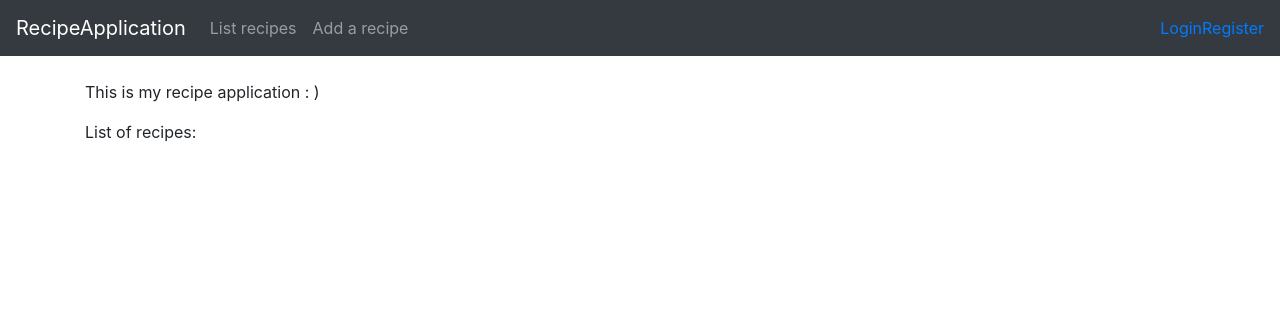
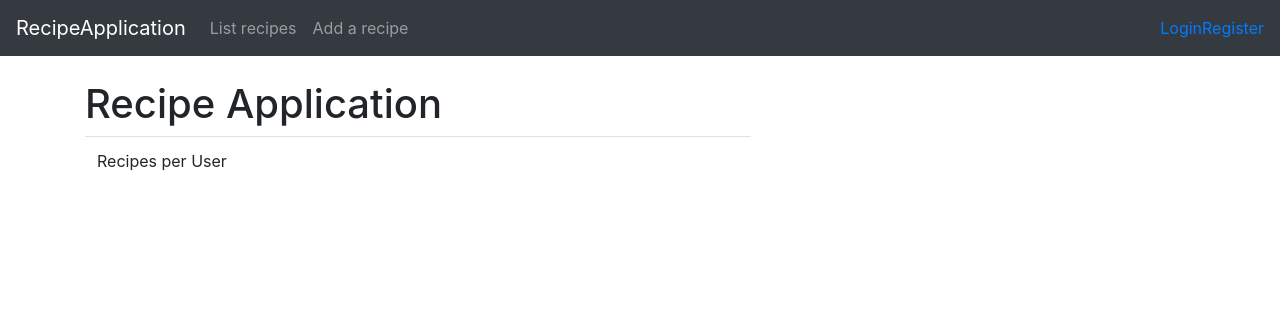
Before and after one commit to ssuihko/ElektroninenKeittokirja, a Flask app: page / in a window 1280 px wide. Shown: the top 316 px of the page. Run offline with Flask 2, Linux system fonts and the light colour scheme; data that the repository does not hold is empty; some libraries are stand-ins or nearby versions.

Commit message:
monimutkaisemman kyselyn alku

```diff
--- a/application/ingredient/models.py
+++ b/application/ingredient/models.py
@@ -1,5 +1,6 @@
 from application import db
 from application.recipes import models
+from sqlalchemy.sql import text
 class ingredient(db.Model):
 
     __tablename__ = "ingredient"
--- a/application/recipes/models.py
+++ b/application/recipes/models.py
@@ -26,32 +26,18 @@ class Recipes(db.Model):
 
 
     @staticmethod
-    def list_recipes():
-        stmt = text("SELECT name FROM recipes")
+    def find_users_with_recipes():
+        stmt = text("SELECT account.id, account.name, COUNT(recipes.id) AS recipes FROM account"
+                    " LEFT JOIN recipes ON recipes.account_id = account.id"
+                    " WHERE recipes.account_id = account.id"
+                    " GROUP BY account.id")
 
         res = db.engine.execute(stmt)
 
         response = []
 
         for row in res:
-
-            response.append({"name":row[0]})
-
-        return response
-
-    @staticmethod
-    def find_recipes_with_ingredient(id):
-        stmt = text("SELECT DISTINCT recipes.id, recipes.name "
-                    " FROM recipes, ingredient, recipe_ingredient WHERE ingredient.id = :param "
-                    " AND ingredient.id = recipe_ingredient.ingredient_id "
-                    " AND recipe_ingredient.recipe_id = recipes.id;").params(param=id)
-
-        res = db.engine.execute(stmt)
-
-        response = []
-
-        for row in res:
-            response.append({"id": row[0], "name": row[1]})
+            response.append({"id":row[0],"name": row[1], "recipes": row[2]})
 
         return response
 
--- a/application/templates/index.html
+++ b/application/templates/index.html
@@ -1,22 +1,27 @@
 {% extends "layout.html" %}
 
 {% block body %}
-  <p>
-    This is my recipe application : )
-  </p>
 
-  {% if rec_li is defined %}
-  <p>
-    List of recipes:
-  </p>
+  <h1>Recipe Application</h1>
 
-  <ul>
-    {% for recipe in rec_li %}
-    <li>
-      {{recipe.name}}
-    </li>
-    {% endfor %}
-  </ul>
+  <table class="table" style="width: 60%">
+
+  {% if rec_per_user is defined %}
+
+  <tr>
+    <td style="width: 10em">
+    Recipes per User
+  </td>
+
+  {% for account in rec_per_user %}
+  {% for count in rec_per_user %}
+  <tr>
+    <td>{{ account.name }}</td>
+    <td>{{ count.recipes }}</td>
+  {% endfor %}
+  {% endfor %}
+  </tr>
+</table>
 
 {% endif %}
 {% endblock %}
--- a/application/views.py
+++ b/application/views.py
@@ -4,4 +4,4 @@ from application.recipes.models import Recipes
 
 @app.route('/')
 def index():
-    return render_template("index.html", rec_li=Recipes.list_recipes())
+    return render_template("index.html", rec_per_user=Recipes.find_users_with_recipes())
```
Also changed, not shown: application/recipes/views.py (+1 -9 lines), README.md.
